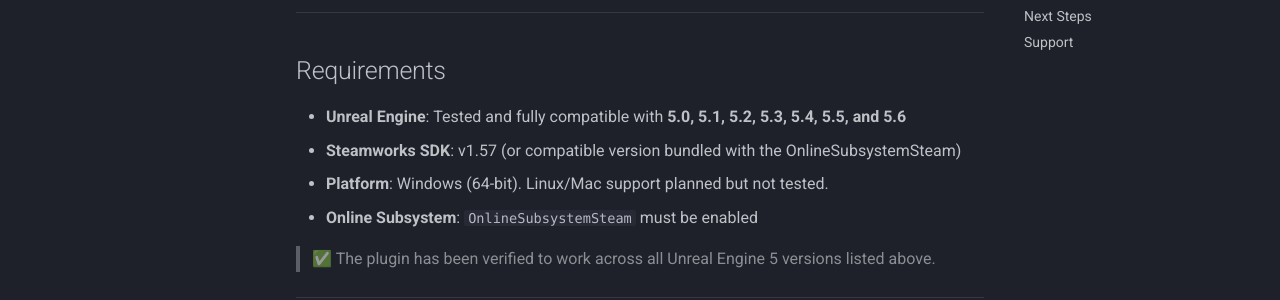
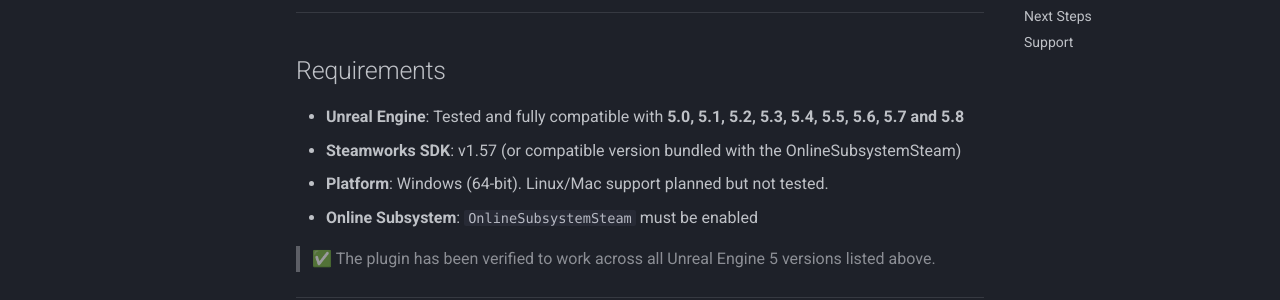
Before and after one commit to HakanCopur/SteamSAL-docs, an MkDocs documentation site: the page built from docs/installation.md, in a window 1280 px wide and 900 px high. Shown: the part 311-611 px from the top of the window. Built offline with MkDocs 1.6.1 and Material for MkDocs 9.7.7, drawn with Linux system fonts in a browser that asks for light colours; some web fonts are replaced; comment, search, counter and statistics services are not loaded.

Commit message:
docs: add Unreal Engine 5.8 support

```diff
--- a/docs/installation.md
+++ b/docs/installation.md
@@ -8,7 +8,7 @@
 
 ## Requirements
 
-- **Unreal Engine**: Tested and fully compatible with **5.0, 5.1, 5.2, 5.3, 5.4, 5.5, and 5.6**
+- **Unreal Engine**: Tested and fully compatible with **5.0, 5.1, 5.2, 5.3, 5.4, 5.5, 5.6, 5.7 and 5.8**
 - **Steamworks SDK**: v1.57 (or compatible version bundled with the OnlineSubsystemSteam)
 - **Platform**: Windows (64-bit). Linux/Mac support planned but not tested.
 - **Online Subsystem**: `OnlineSubsystemSteam` must be enabled
```
